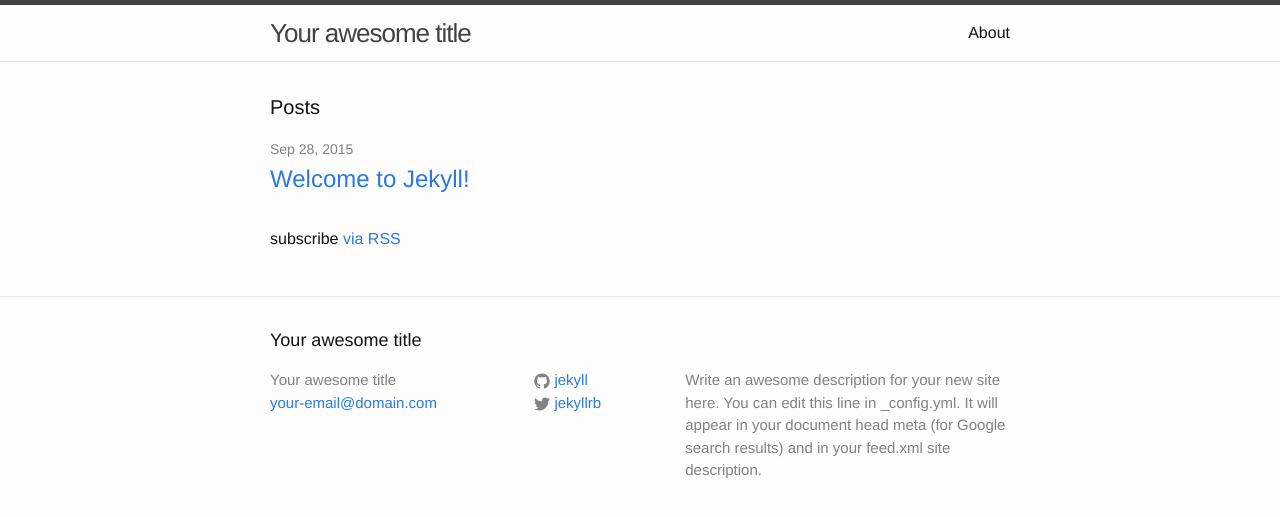
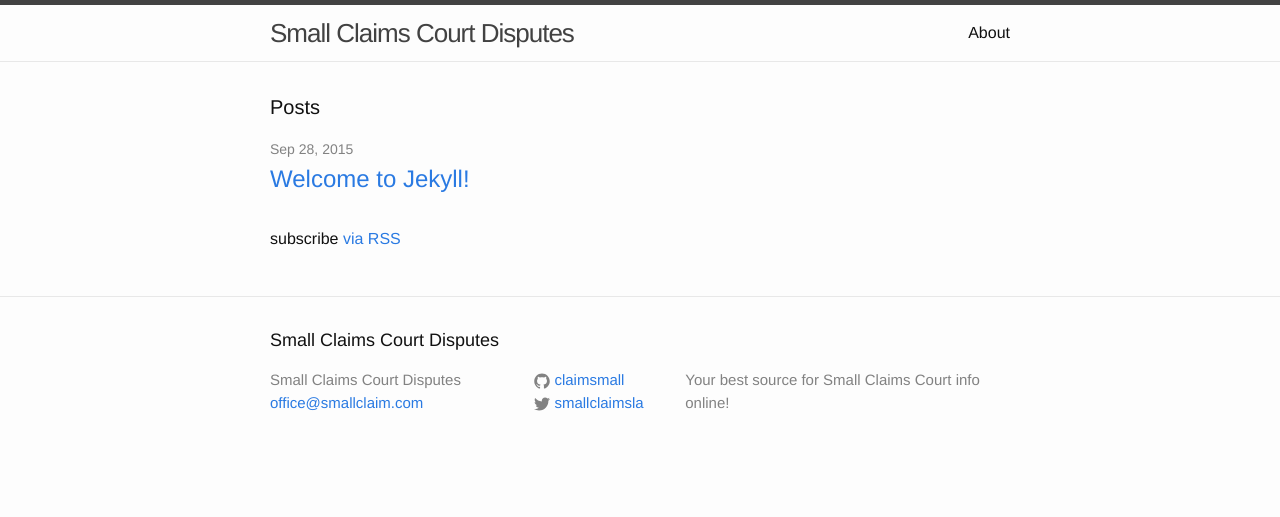
Before and after one commit to claimsmall/smallclaims-court, a Jekyll site: the page built from index.html, in a window 1280 px wide. Shown: the top 517 px of the page. Built offline with Jekyll 4.4.1, drawn with Linux system fonts in a browser that asks for light colours.

Commit message:
commit at start of 3.2 in the tuts plus course

```diff
--- a/_config.yml
+++ b/_config.yml
@@ -1,14 +1,25 @@
 # Site settings
-title: Your awesome title
-email: your-email@domain.com
+title: Small Claims Court Disputes
+email: office@smallclaim.com
 description: > # this means to ignore newlines until "baseurl:"
-  Write an awesome description for your new site here. You can edit this
-  line in _config.yml. It will appear in your document head meta (for
-  Google search results) and in your feed.xml site description.
+    Your best source for Small Claims Court info online!
 baseurl: "" # the subpath of your site, e.g. /blog/
 url: "http://yourdomain.com" # the base hostname & protocol for your site
-twitter_username: jekyllrb
-github_username:  jekyll
+twitter_username: smallclaimsla
+github_username:  claimsmall
+google_username: malak@smallclaim.com
+
+permalink: /:categories/:title
+
+links:
+  - title: Breach of Contract
+    url: /breach-of-contract
+  - title: Auto Accidents
+    url: /auto-accidents
+  - title: Tenant Landlord
+    url: /tenant-landlord
+  - title: Contact Us
+    url: /contact-us
 
 # Build settings
 markdown: kramdown
```
